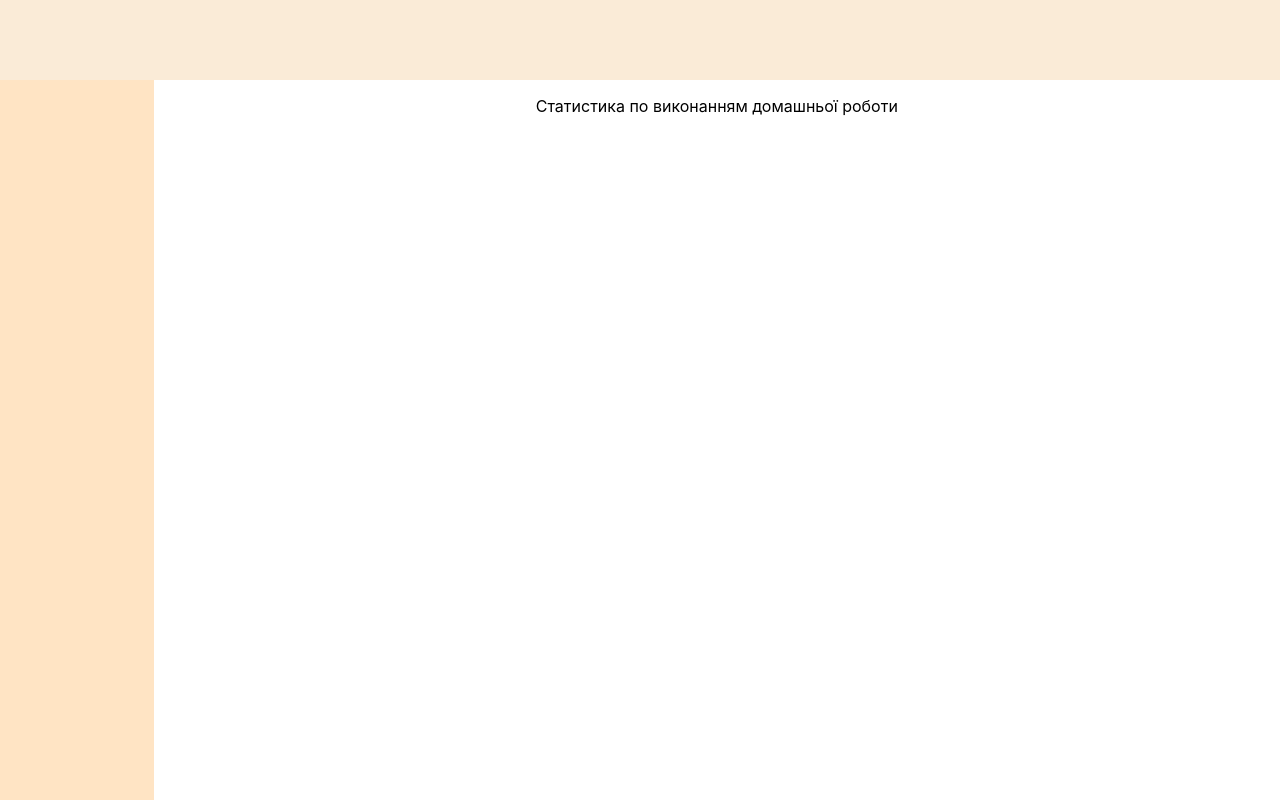
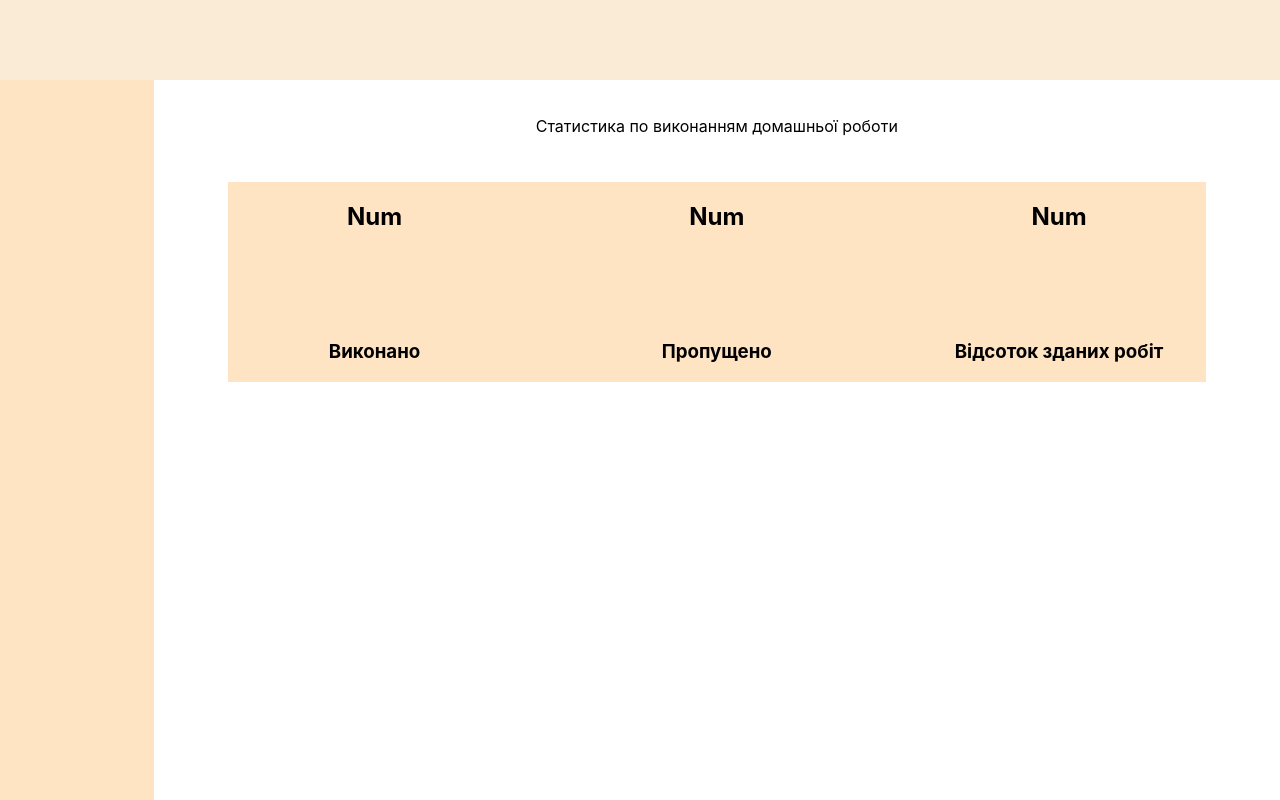
Before and after one commit to Arsenii-Kameniev/university, a React (Create React App) app: page / in a window 1280 px wide. Built offline with nearby package versions, Linux system fonts and the light colour scheme.

Commit message:
Update main

```diff
--- a/src/app/Student/Main/Main.jsx
+++ b/src/app/Student/Main/Main.jsx
@@ -14,6 +14,27 @@ export function Main() {
                     <div className={styles.page}>
                         <div className={styles.staticsHW}>
                             <p>Статистика по виконанням домашньої роботи</p>
+                            <div className={styles.rowHW}>
+                                <div className={styles.tableHW}>
+                                    <div className={styles.tableItem}>
+
+                                    </div>
+                                </div>
+                            </div>
+                            <div className={styles.rowHW}>
+                                <div className={styles.columnHW}>
+                                    <h2>Num</h2>
+                                    <h3>Виконано</h3>
+                                </div>
+                                <div className={styles.columnHW}>
+                                    <h2>Num</h2>
+                                    <h3>Пропущено</h3>
+                                </div>
+                                <div className={styles.columnHW}>
+                                    <h2>Num</h2>
+                                    <h3>Відсоток зданих робіт</h3>
+                                </div>
+                            </div>
                         </div>
                     </div>
                 </div>
--- a/src/app/Student/Main/Main.module.css
+++ b/src/app/Student/Main/Main.module.css
@@ -46,6 +46,38 @@
     justify-content: center;
     align-items: center;
     height: max-content;
+    margin: 20px;
+}
+.tableHW{
+    display: flex;
+    flex-direction: column;
+    justify-content: start;
+    align-items: start;
+    height: max-content;
+}
+.tableItem{
+    display: flex;
+    flex-direction: row;
+
+}
+.rowHW{
+    display: flex;
+    flex-direction: row;
+    justify-content: center;
+    align-items: center;
+    justify-content: space-between;
+    background-color: bisque;
+    margin: 10px;
+    width: 90%;
+    height: max-content;
+}
+.columnHW{
+    display: flex;
+    flex-direction: column;
+    justify-content: space-between;
+    align-items: center;
+    width: 30%;
+    height: 200px;
 }
 .maxCenter{
     display: flex;
```
